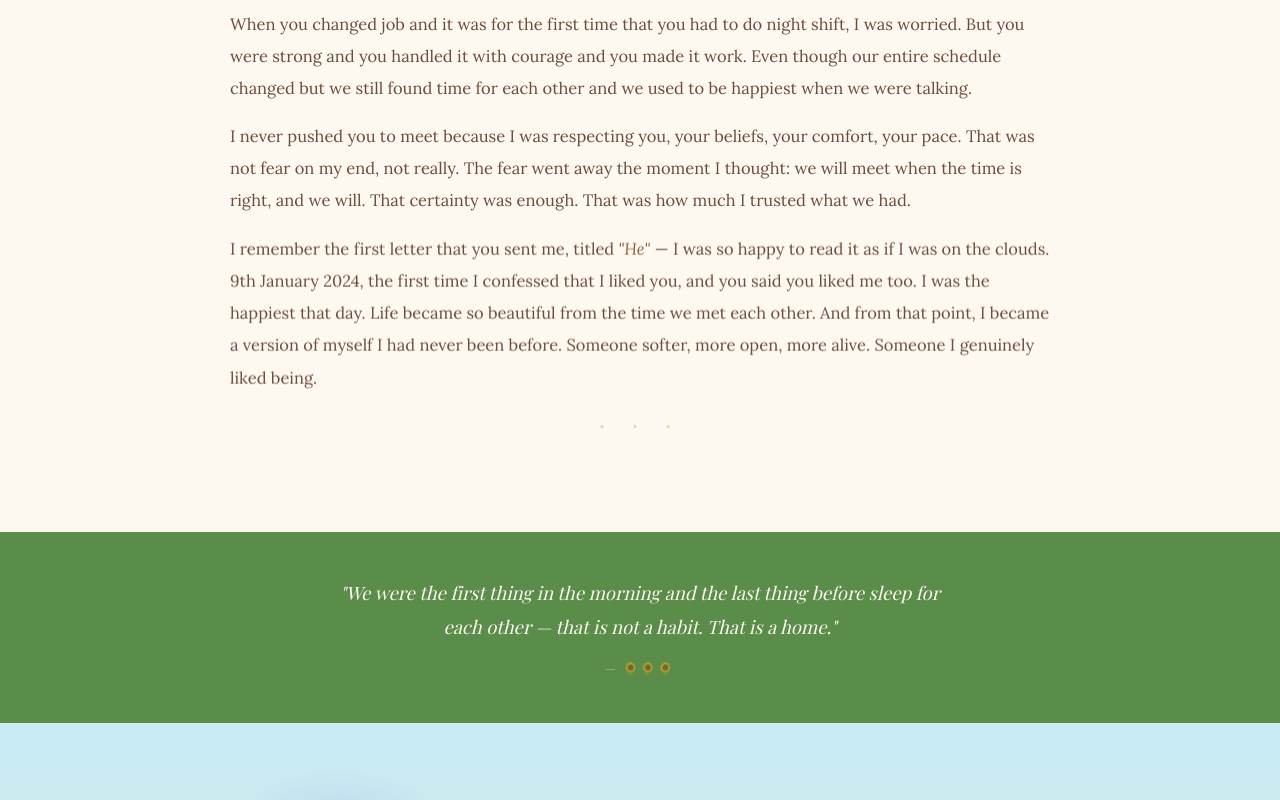
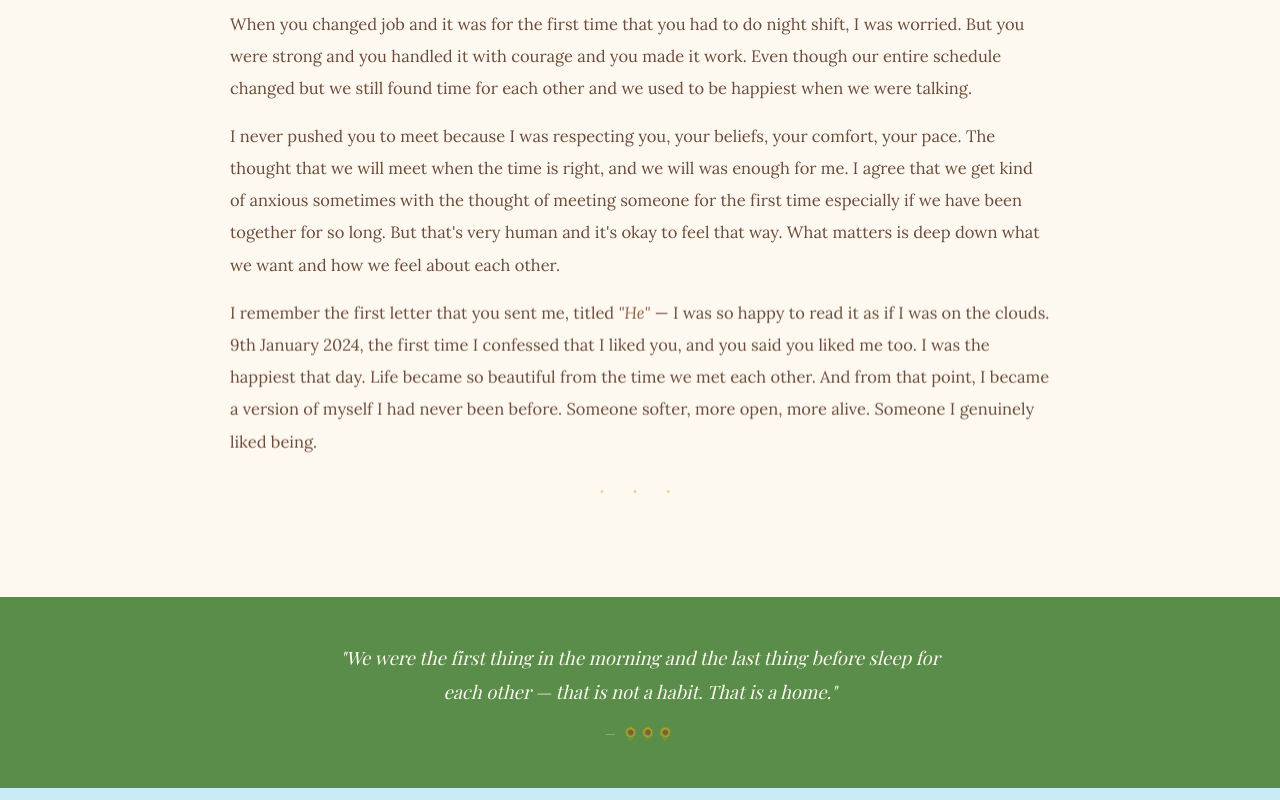
Before and after one commit to aam1rshaikh/hana, a React (Create React App) app: page / in a window 1280 px wide. Shown: the part 1860-2660 px from the top of the page. Built offline with nearby package versions, Linux system fonts and the light colour scheme; no server answers; the database is empty; a web font is replaced by a local one.

Commit message:
version 2

```diff
--- a/src/components/chapters/Chapter1.jsx
+++ b/src/components/chapters/Chapter1.jsx
@@ -17,7 +17,7 @@ export default function Chapter1() {
           <Fade delay={0.3}><p>We just started talking casually about our days, about our likes, about ourselves, trying to know each other without any expectations. Gradually, we felt peace and it became a habit to check on each other, and to know everything about each other — from favourite colour, to what drinks we like to that momos shop in Versova where you wanted to take me with you and the cat café where I wanted to go with you. We started planning on things that we would do when we meet without forcing each other. It all felt like a dream but it was peaceful, like it changed something from within.</p></Fade>
           <Fade delay={0.1}><p>Things were not smooth always, you had your struggles but you always made things work with your strength and determination. I was just trying to be there for you like you were there for me. Things happened, but we always found our ways back to each other. You said it was difficult for you to trust but I was changing perceptions and that I am a peaceful part of life that you always want to go back to. That day, I made a promise to myself that I will never break your trust and will always hold on to you no matter what. You gave me peace too and you became my happy place and home.</p></Fade>
           <Fade delay={0.1}><p>When you changed job and it was for the first time that you had to do night shift, I was worried. But you were strong and you handled it with courage and you made it work. Even though our entire schedule changed but we still found time for each other and we used to be happiest when we were talking.</p></Fade>
-          <Fade delay={0.1}><p>I never pushed you to meet because I was respecting you, your beliefs, your comfort, your pace. That was not fear on my end, not really. The fear went away the moment I thought: we will meet when the time is right, and we will. That certainty was enough. That was how much I trusted what we had.</p></Fade>
+          <Fade delay={0.1}><p>I never pushed you to meet because I was respecting you, your beliefs, your comfort, your pace. The thought that we will meet when the time is right, and we will was enough for me. I agree that we get kind of anxious sometimes with the thought of meeting someone for the first time especially if we have been together for so long. But that's very human and it's okay to feel that way. What matters is deep down what we want and how we feel about each other.</p></Fade>
           <Fade delay={0.1}><p>I remember the first letter that you sent me, titled <em style={{ color: "#8B5E3C" }}>"He"</em> — I was so happy to read it as if I was on the clouds. 9th January 2024, the first time I confessed that I liked you, and you said you liked me too. I was the happiest that day. Life became so beautiful from the time we met each other. And from that point, I became a version of myself I had never been before. Someone softer, more open, more alive. Someone I genuinely liked being.</p></Fade>
           <div style={{ textAlign: "center", fontSize: "1.6rem", color: "#d4a843", opacity: 0.45, margin: "10px 0", letterSpacing: 10 }}>· · ·</div>
         </div>
--- a/src/components/chapters/Chapter6.jsx
+++ b/src/components/chapters/Chapter6.jsx
@@ -26,7 +26,7 @@ export default function Chapter6() {
           <p>One question I kept asking myself, what exactly do I want? And the only answer I got every single time was: your happiness. I just want you to be happy and achieve everything you desire and more than that InshAllah.</p>
           <p>I just want to know are you happy with this ma'am. Did this bring you peace and are you really okay with this. It's a request Hana, please answer this honestly, whenever you are ready.</p>
           <p>We loved each other across distance, across time, across so long without ever being in the same place and it held. That kind of love does not weaken from distance, it proves itself through it. Think about what it could become if we actually hold onto each other.</p>
-          <p>You might ask why I am trying this much. What's my intention. It's very clear to me &mdash; to make you my forever, to make you feel loved no matter how the situation is, to always cheer for your success, to be there for you even in your difficult times and always stand beside you.</p>
+          <p>You might ask why I am trying this much. What's my intention. It's very clear to me &mdash; to make you my forever, to make you feel loved no matter how the situation is, to always pray for you, to be there for you even in your difficult times, to listen to you and always stand beside you. And I don't want any of this in a wrong way, but with the blessing of Allah.</p>
           <div style={{ margin: "28px 0", padding: "20px 24px", background: "linear-gradient(135deg,rgba(212,168,67,0.08),rgba(212,168,67,0.04))", borderLeft: "4px solid #d4a843", borderRadius: "0 12px 12px 0" }}>
             <p style={{ fontFamily: "'Playfair Display',serif", fontStyle: "italic", fontSize: "1.05rem", color: "#2c1810", margin: 0, lineHeight: 1.85 }}>You are the choice that I made with all my heart. I still believe in us and I know we can always make this work if we just hold on to each other and believe in what we had, InshaAllah. I lub you the most Hana &#128149;&#128149;</p>
           </div>
```
